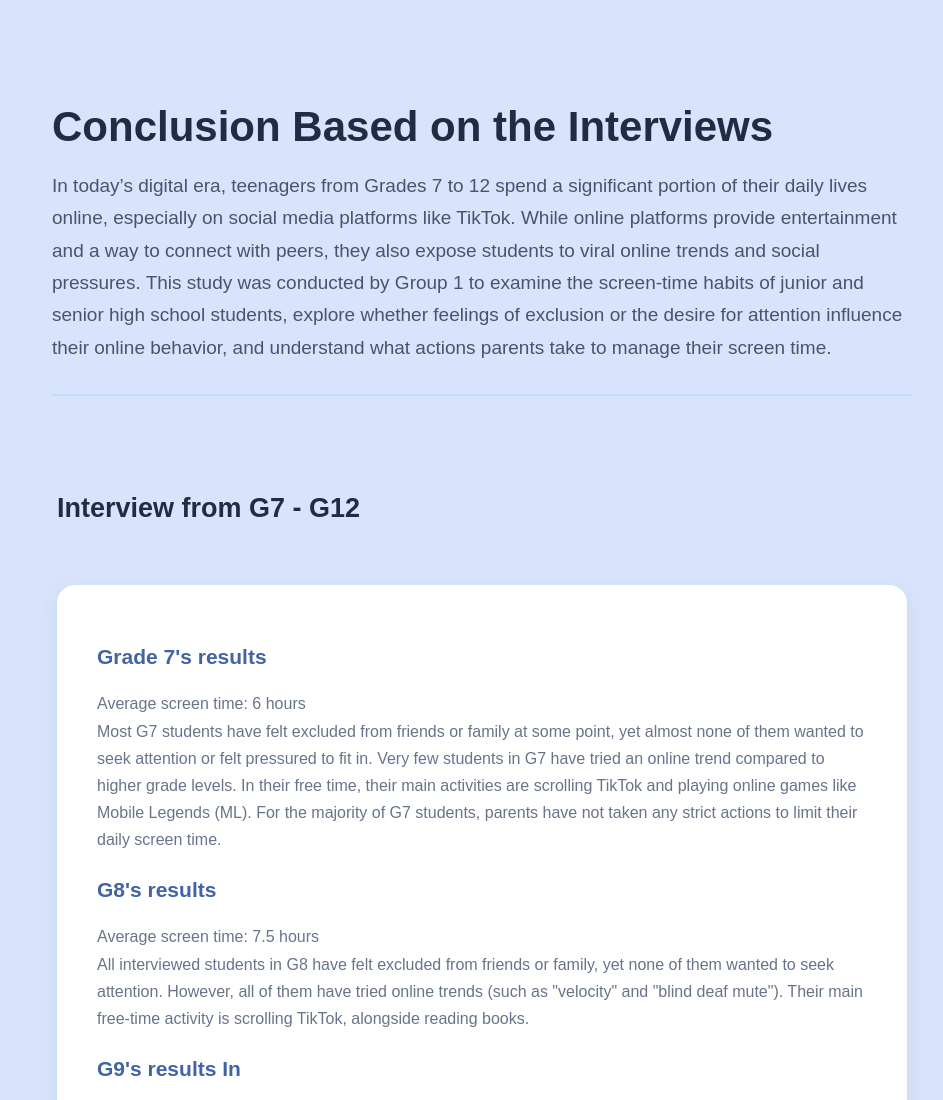
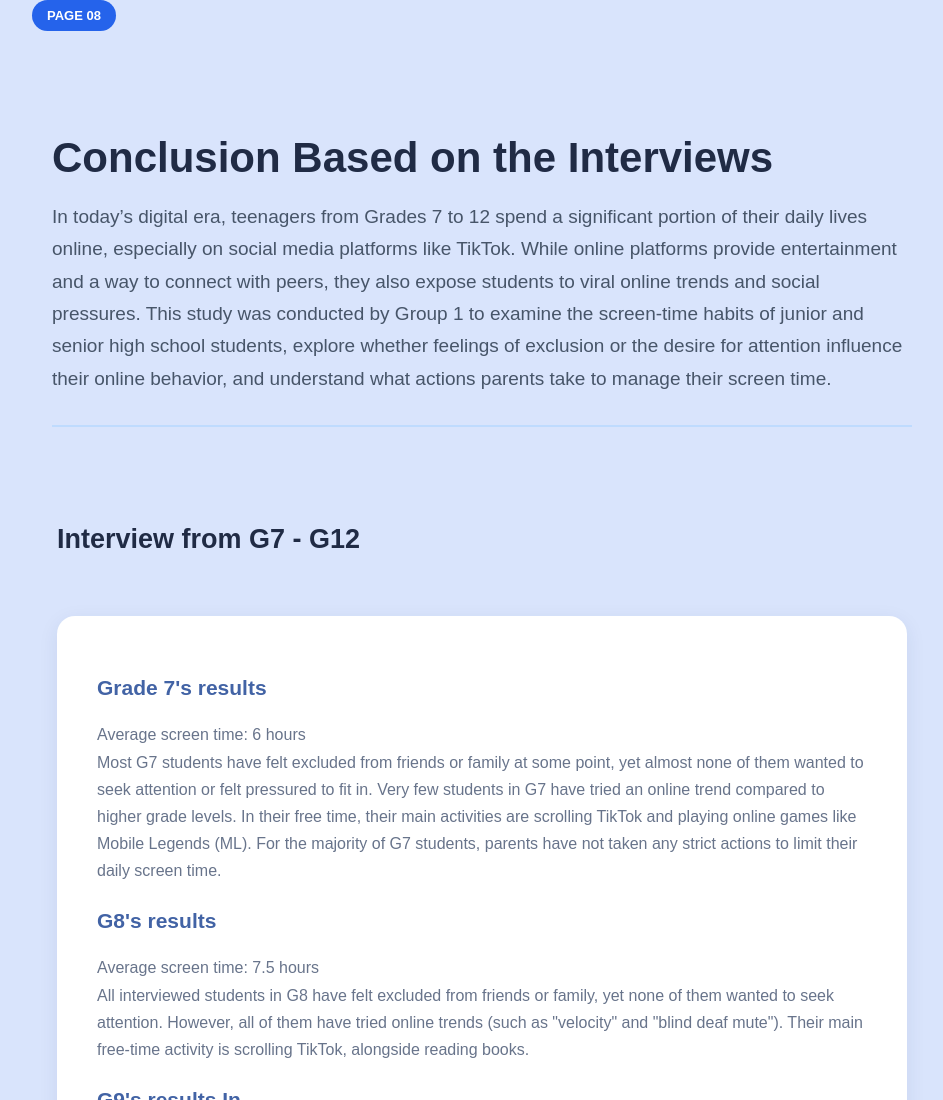
Before and after one commit to kellenhalim-crypto/hinnovate-cultural, a plain HTML site: page page88.html in a window 1280 px wide. Shown: the top 1100 px of the page, without its empty margins (158-1101 px from the left). Drawn offline with nearby package versions, Linux system fonts and the light colour scheme.

Commit message:
Add files via upload

```diff
--- a/page88.html
+++ b/page88.html
@@ -141,6 +141,15 @@ max-width: 750px;
 margin: auto;
 color: #3456a1;
 }
+.badge {
+display: inline-block;
+padding: 8px 15px;
+background: #2563eb;
+color: white;
+border-radius: 20px;
+font-size: 13px;
+font-weight: bold;
+}
 
 /* Mobile */
 @media (max-width: 650px) {
@@ -182,6 +191,7 @@ height: 180px;
 
 <body>
 <div class="container">
+<span class="badge">PAGE 08</span>
 <header>
 <h1>Conclusion Based on the Interviews</h1>
 <p> In today’s digital era, teenagers from Grades 7 to 12 spend a significant portion of their daily lives online, especially on social media platforms like TikTok. While online platforms provide entertainment and a way to connect with peers, they also expose students to viral online trends and social pressures. This study was conducted by Group 1 to examine the screen-time habits of junior and senior high school students, explore whether feelings of exclusion or the desire for attention influence their online behavior, and understand what actions parents take to manage their screen time.
```
Also changed, not shown: page 9.html (+10 -1 lines).
